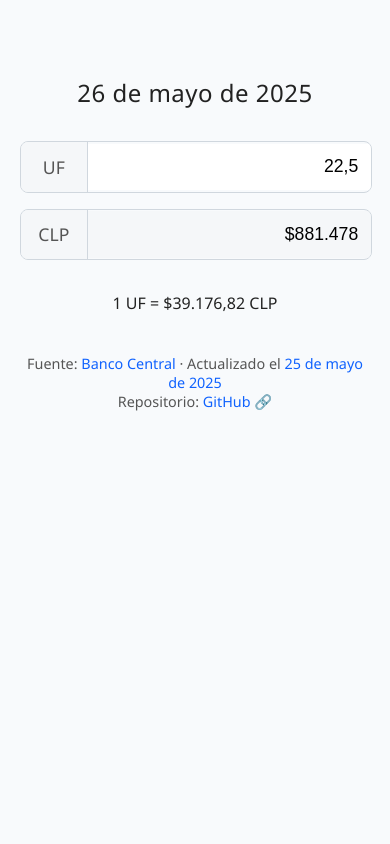
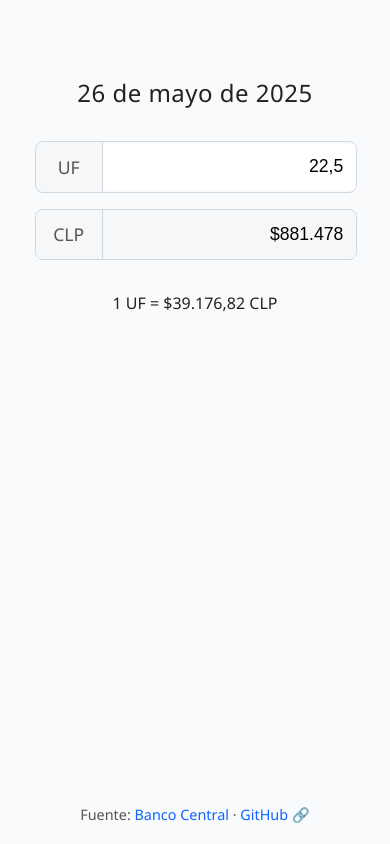
Before and after one commit to diegocaro/uf, a plain HTML site: page docs/index.html in a window 390 px wide. Drawn offline with Linux system fonts and the light colour scheme.

Commit message:
Feature/new domain (#11)
* New domain uf.khi.cl

* Add functionality to keep cursor at the end of input on mobile devices

* Refactor layout and styling for improved mobile responsiveness and footer positioning

* Refactor footer to remove unused elements and comments

```diff
--- a/docs/index.html
+++ b/docs/index.html
@@ -5,14 +5,27 @@
   <meta name="viewport" content="width=device-width, initial-scale=1.0" />
   <title>Valor UF Hoy</title>
   <style>
+    html, body {
+      height: 100%;
+      margin: 0;
+      padding: 0;
+    }
+
     body {
       font-family: 'Segoe UI', Arial, sans-serif;
+      display: flex;
+      flex-direction: column;
+      min-height: 100vh;
+      background: #f8fafc;
+      color: #222;
+    }
+
+    main {
+      flex: 1;
       max-width: 600px;
-      margin: 40px auto;
+      margin: 40px auto 0;
       padding: 20px;
       text-align: center;
-      background: #f8fafc;
-      color: #222;
     }
 
     .uf-footer {
@@ -77,9 +90,12 @@
     }
 
     footer {
-      margin-top: 40px;
+      margin-top: auto;
+      padding: 20px;
       font-size: 0.9rem;
       color: #555;
+      text-align: center;
+      flex-shrink: 0;
     }
 
     footer a {
@@ -110,6 +126,7 @@
   </style>
 </head>
 <body>
+  <main>
     <h1></h1>
 
     <div class="conversion-container">
@@ -126,10 +143,12 @@
     </div>
 
     <div class="uf-footer" id="valorUF"></div>
+  </main>
 
   <footer>
-    Fuente: <a href="" id="sourceLink" target="_blank">Banco Central</a> · Actualizado el <a href="data/uf.json" download="uf.json" title="Descargar datos en formato JSON" id="dataExtractedText"></a><br>
-    Repositorio: <a href="https://github.com/diegocaro/uf">GitHub 🔗</a>
+    Fuente: <a href="" id="sourceLink" target="_blank">Banco Central</a> · <!-- <br /> -->
+    <!-- <a href="data/uf.json" download="uf.json" title="Descargar datos en formato JSON" id="dataExtractedText">JSON</a> ·  -->
+    <a href="https://github.com/diegocaro/uf">GitHub 🔗</a>
   </footer>
 
   <script>
@@ -180,14 +199,14 @@
         });
         document.querySelector('h1').textContent = formatter.format(new Date(ufData.fecha + 'T12:00:00'));
 
-        // Update source date in footer
-        const updateDateObj = new Date(data.updated_at);
-        const footerDateStr = updateDateObj.toLocaleDateString('es-CL', {
-          day: 'numeric',
-          month: 'long',
-          year: 'numeric'
-        });
-        document.getElementById('dataExtractedText').textContent = `${footerDateStr}`;
+        // // Update source date in footer
+        // const updateDateObj = new Date(data.updated_at);
+        // const footerDateStr = updateDateObj.toLocaleDateString('es-CL', {
+        //   day: 'numeric',
+        //   month: 'long',
+        //   year: 'numeric'
+        // });
+        // document.getElementById('dataExtractedText').textContent = `${footerDateStr}`;
 
         // Update the conversion with the new UF value
         updateConversion();
@@ -277,6 +296,17 @@
         }, 2000);
       }
     });
+
+    // Mantener el cursor al final del input en dispositivos móviles
+    ufInput.addEventListener('focus', () => {
+      const isMobile = /iPhone|iPad|iPod|Android/i.test(navigator.userAgent);
+      if (isMobile && ufInput.setSelectionRange) {
+        const len = ufInput.value.length;
+        requestAnimationFrame(() => {
+          ufInput.setSelectionRange(len, len);
+        });
+      }
+    });
   </script>
 </body>
 </html>
```
Lines whose indentation alone changed are shown as unchanged.
